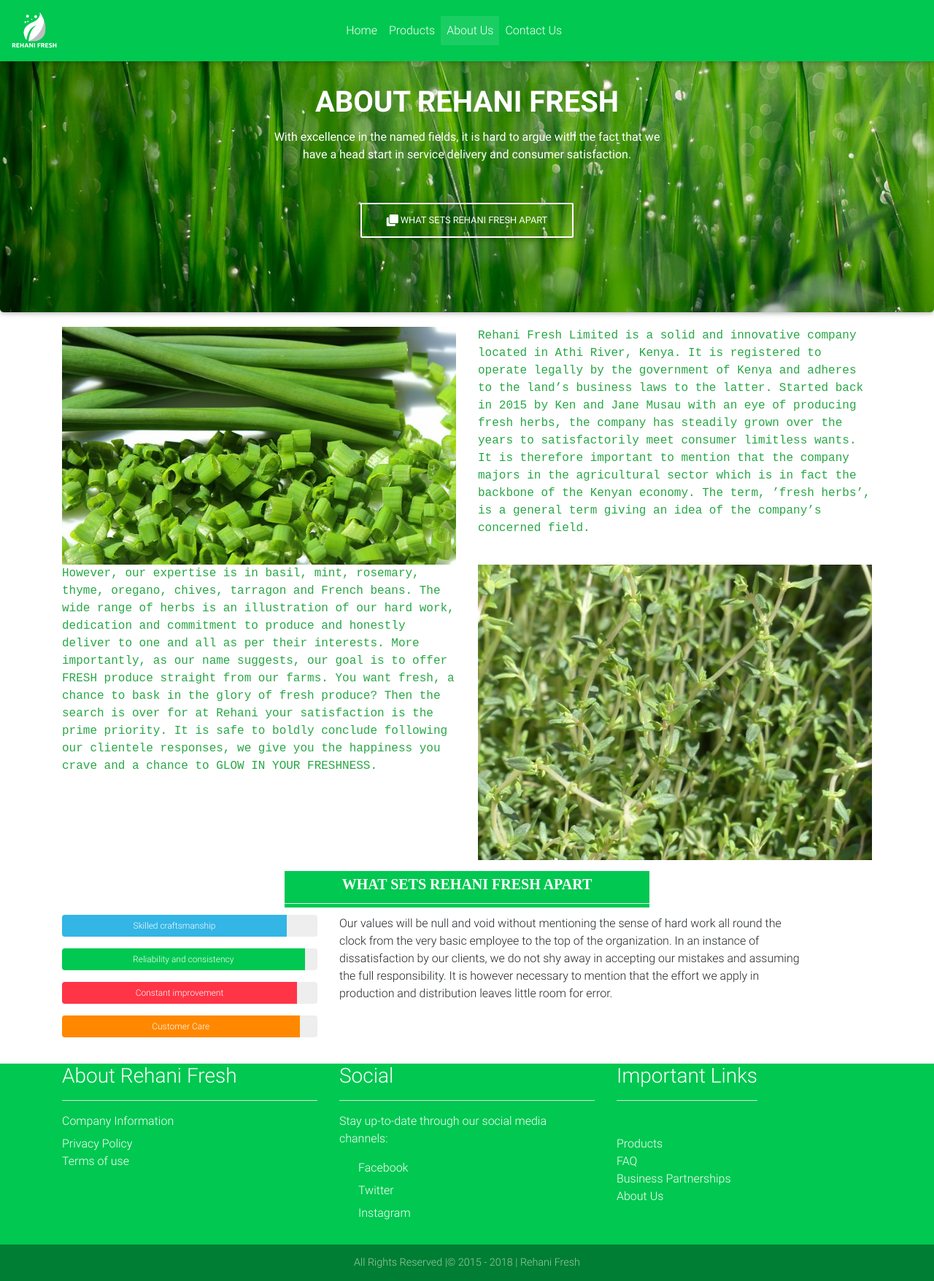
After one commit to frank-hub/Rehani_Fresh, a PHP site: page /about in a window 1280 px wide. The commit adds this page. Shown: the whole page at 73% size. Run offline with PHP 8.4, Linux system fonts and the light colour scheme; some libraries are stand-ins or nearby versions.

Commit message:
sec commit

```diff
--- /dev/null
+++ b/about/index.php
@@ -0,0 +1,173 @@
+
+<!DOCTYPE html>
+<html lang="en">
+
+<head>
+    <meta charset="utf-8">
+    <meta name="viewport" content="width=device-width, initial-scale=1, shrink-to-fit=no">
+    <meta http-equiv="x-ua-compatible" content="ie=edge">
+    <title>Rehani Fresh</title>
+    <!-- Font Awesome -->
+    <link rel="stylesheet" href="https://maxcdn.bootstrapcdn.com/font-awesome/4.7.0/css/font-awesome.min.css">
+    <link rel="stylesheet" href="https://use.fontawesome.com/releases/v5.0.13/css/all.css" integrity="sha384-DNOHZ68U8hZfKXOrtjWvjxusGo9WQnrNx2sqG0tfsghAvtVlRW3tvkXWZh58N9jp"    <!-- Bootstrap core CSS -->
+    <link href="../css/bootstrap.min.css" rel="stylesheet">
+    <!-- Material Design Bootstrap -->
+    <link href="../css/mdb.min.css" rel="stylesheet">
+    <!-- Your custom styles (optional) -->
+    <link href="../css/style.css" rel="stylesheet">
+</head>
+<body>
+<main>
+<nav class="navbar navbar-expand-lg navbar-dark scrolling-navbar fixed-top success-color">
+        <a class="navbar-brand" href="#">
+            <!-- <strong>Rehani Fresh</strong> -->
+            <img src="../img/logo1.png" alt="" height="50px">
+        </a>
+        <button class="navbar-toggler" type="button" data-toggle="collapse" data-target="#navbarSupportedContent" aria-controls="navbarSupportedContent"
+            aria-expanded="false" aria-label="Toggle navigation">
+            <span class="navbar-toggler-icon"></span>
+        </button>
+        <div class="collapse navbar-collapse" id="navbarSupportedContent">
+            <ul class="navbar-nav mx-auto">
+                <li class="nav-item">
+                    <a class="nav-link" href="../">Home</a>
+                </li>
+                <li class="nav-item">
+                    <a class="nav-link" href="../products/">Products
+                    </a>
+                </li>
+                <li class="nav-item active">
+                    <a class="nav-link" href="#">About Us
+                        <span class="sr-only">(current)</span>
+                    </a>
+                </li>
+                <li class="nav-item">
+                    <a class="nav-link" href="../contact/">Contact Us</a>
+                </li>
+            </ul>
+            <ul class="navbar-nav nav-flex-icons">
+                <li class="nav-item">
+                    <a class="nav-link">
+                        <i class="fa fa-facebook"></i>
+                    </a>
+                </li>
+                <li class="nav-item">
+                    <a class="nav-link">
+                        <i class="fa fa-twitter"></i>
+                    </a>
+                </li>
+                <li class="nav-item">
+                    <a class="nav-link">
+                        <i class="fa fa-instagram"></i>
+                    </a>
+                </li>
+            </ul>
+        </div>
+    </nav>
+</main>
+<div class="row" style="margin-top: 20px">
+    <div class="col-md-12">
+        <div class="card card-image" style="background-image: url(../img/products/about.jpeg);">
+            <div class="text-white text-center py-5 px-4 my-5">
+                <div>
+                    <h1 class="card-title font-bold">
+                        <strong>ABOUT REHANI FRESH</strong>
+                    </h1>
+                    <p class="mx-5 mb-5">
+                     With excellence in the named fields, it is hard to argue with the fact that we<br> have a head start in service delivery and
+                    consumer satisfaction.
+                    </p>
+                    <a href="#rap" class="btn btn-outline-white btn-rounded">
+                        <i class="fa fa-clone left"></i>WHAT SETS REHANI FRESH APART</a>
+                </div>
+            </div>
+        </div>
+    </div>
+</div>
+<div class="container">
+<div class="row" style="margin-top: 20px">
+    <div class="col-md-6">
+<img src="../img/products/chive-3308468_640.jpg" class="img-fluid" alt="">
+    </div>
+    <div class="col-md-6 text-success" style="font-family: 'Courier New', Courier, monospace">
+    <p>
+    Rehani Fresh Limited is a solid and innovative company located in Athi River, Kenya.
+     It is registered to operate legally by the government of Kenya and adheres to the
+     land’s business laws to the latter. Started back in 2015 by Ken and Jane Musau
+     with an eye of producing fresh herbs, the company has steadily grown over the
+     years to satisfactorily meet consumer limitless wants. It is therefore important
+     to mention that the company majors in the agricultural sector which is in fact the
+      backbone of the Kenyan economy. The term, ’fresh herbs’, is a general term giving
+      an idea of the company’s concerned field.
+    </p>
+    </div>
+    <div class="col-md-6 text-success" style="font-family: 'Courier New', Courier, monospace">
+       However, our expertise is in basil, mint,
+       rosemary, thyme, oregano, chives, tarragon and French beans. The wide range of herbs
+        is an illustration of our hard work, dedication and commitment to produce and
+     honestly deliver to one and all as per their interests. More importantly,
+     as our name suggests, our goal is to offer FRESH produce straight from our farms.
+    You want fresh, a chance to bask in the glory of fresh produce? Then the search
+    is over for at Rehani your satisfaction is the prime priority. It is safe to boldly
+     conclude following our clientele responses, we give you the happiness you crave and
+    a chance to GLOW IN YOUR FRESHNESS.
+    </div>
+    <div class="col-md-6">
+        <img src="../img/products/thyme-115349_640.jpg" class="img-fluid" alt="">
+    </div>
+</div>
+<div class="flex-center text-center" style="margin-top: 15px;margin-bottom: 10px">
+     <!-- font-family: Montserrat; letter-spacing: 0; font-size: 20px; line-height: 36px; font-weight: 400; -->
+     <div class="wrap" id="rap">
+    <h3 style="font-family: Montserrat; letter-spacing: 0; font-size: 20px; line-height: 36px; font-weight: bold;">WHAT SETS REHANI FRESH APART</h3>
+    <hr style="margin: 0%;padding: 0%;background-color: #fff;">
+     </div>
+</div>
+<div class="row">
+    <div class="col-md-4">
+        <div class="progress" style="height: 30px;">
+            <div aria-valuemax="100" aria-valuemin="0" aria-valuenow="97" class="progress-bar bg-info" role="progressbar" style="width: 88%;height: 30px;">
+                 Skilled craftsmanship
+            </div>
+        </div>
+        <div class="progress" style="height: 30px;">
+            <div aria-valuemax="100" aria-valuemin="0" aria-valuenow="90" class="progress-bar bg-success" role="progressbar" style="width: 95%;height: 30px;">
+                 Reliability and consistency
+            </div>
+        </div>
+        <div class="progress" style="height: 30px;">
+            <div aria-valuemax="100" aria-valuemin="0" aria-valuenow="85" class="progress-bar bg-danger" role="progressbar" style="width: 92%;height: 30px;">
+                 Constant improvement
+            </div>
+        </div>
+        <div class="progress" style="height: 30px;">
+            <div aria-valuemax="100" aria-valuemin="0" aria-valuenow="98" class="progress-bar bg-warning" role="progressbar" style="width: 93%;height: 30px;">
+                Customer Care
+            </div>
+        </div>
+    </div>
+    <div class="col-md-7">
+        <p>
+             Our values will be null and void without mentioning the sense of hard work all round the clock from the very basic employee
+            to the top of the organization. In an instance of dissatisfaction by our clients, we do not shy away in accepting our mistakes
+            and assuming the full responsibility. It is however necessary to mention that the effort we apply in production and distribution
+            leaves little room for error.
+
+        </p>
+    </div>
+</div>
+</div>
+<?php
+include '../footer.php';
+?>
+  <!-- SCRIPTS -->
+<!-- JQuery -->
+<script type="text/javascript" src="../js/jquery-3.2.1.min.js"></script>
+<!-- Bootstrap tooltips -->
+<script type="text/javascript" src="../js/popper.min.js"></script>
+<!-- Bootstrap core JavaScript -->
+<script type="text/javascript" src="../js/bootstrap.min.js"></script>
+<!-- MDB core JavaScript -->
+<script type="text/javascript" src="../js/mdb.min.js"></script>
+</body>
+</html>
--- a/css/style.css
+++ b/css/style.css
@@ -1,3 +1,7 @@
+body{
+    overflow-x: hidden;
+    overflow-y: scroll;
+}
 .vision{
     height: 220px;
     background-color: #008840;
@@ -8,3 +12,15 @@
     height: 60vh;
     width: 100%;
 }
+.main{
+       background: url("img/products/farm.gif")no-repeat center center;
+       /* background-color: transparent; */
+    background-size: cover;
+    height: 80vh;
+  }
+  .wrap{
+      height: 50px;
+      width: 500px;
+      background-color:#00C851;
+      color: white;
+  }
--- a/footer.php
+++ b/footer.php
@@ -1,5 +1,5 @@
 <footer class="page-footer" style="margin-top:0px;">
-        <div class="success-color" >
+        <div class="success-color"  >
             <div class="container-fluid container">
                 <div class="row">
                     <div class="col-md-4">
--- a/index.php
+++ b/index.php
@@ -34,7 +34,7 @@ margin-left: 42%;
   }
 </style>
 <body>
-    <nav class="navbar navbar-expand-lg navbar-dark scrolling-navbar fixed-top" style="background-color: #84BD00;">
+    <nav class="navbar navbar-expand-lg navbar-dark scrolling-navbar fixed-top success-color">
         <a class="navbar-brand" href="#">
             <!-- <strong>Rehani Fresh</strong> -->
             <img src="img/logo1.png" alt="" height="50px">
@@ -51,7 +51,7 @@ margin-left: 42%;
                     </a>
                 </li>
                 <li class="nav-item">
-                    <a class="nav-link" href="#">Products</a>
+                    <a class="nav-link" href="products/">Products</a>
                 </li>
                 <li class="nav-item">
                     <a class="nav-link" href="#">About Us</a>
```
Also changed, not shown: contact/index.php (+140 -0 lines), products/index.php (added, +161 -0 lines), img/350x200.png (added), img/700x400.png (added), img/900x350.png (added), img/products/about.jpeg (added), img/products/chive-3308468_640.jpg (added), img/products/thyme-115349_640.jpg (added).
